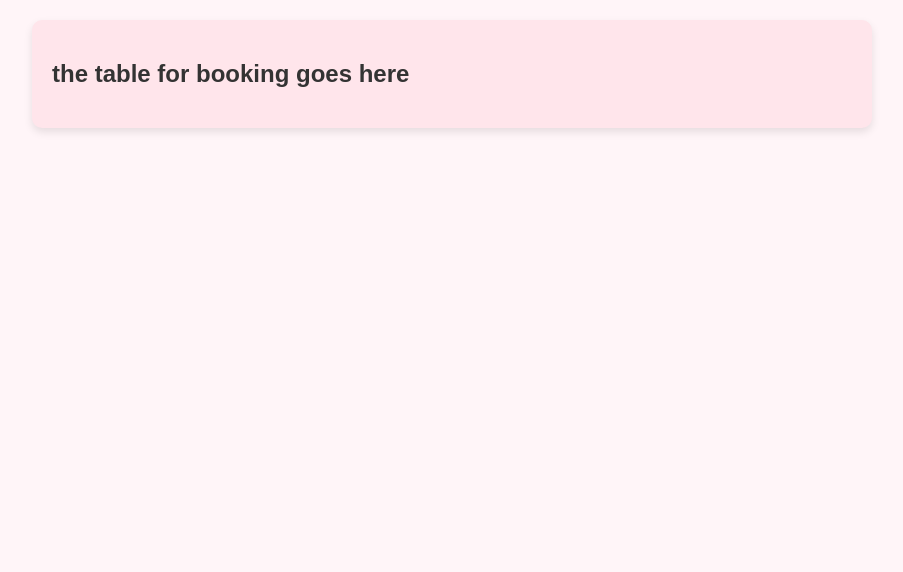
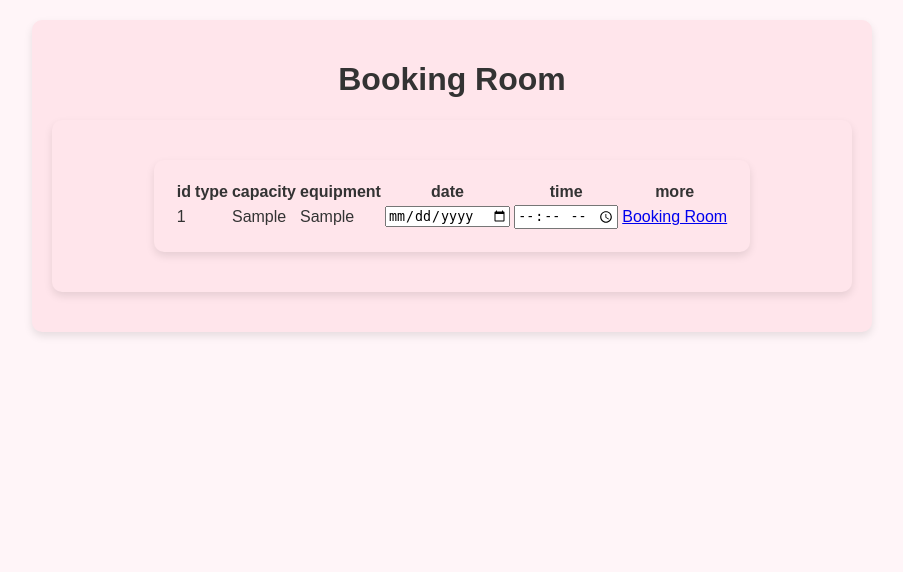
Before and after one commit to Batxl/Itcs333-project, a PHP site: the page made by Main page.php in a window 1280 px wide. Shown: the part 157-729 px from the top of the page, without its empty margins (188-1091 px from the left). Run offline with PHP 8.4, Linux system fonts and the light colour scheme; tables that the repository leaves empty or names only in its code hold one stand-in row (values such as "Sample post").

Commit message:
Add files via upload

```diff
--- a/Main page.php
+++ b/Main page.php
@@ -45,6 +45,14 @@
             border-radius: 10px;
             box-shadow: 0 4px 8px rgba(0, 0, 0, 0.1);
         }
+        .table{
+            max-width: 800px;
+            margin: 20px auto;
+            padding: 20px;
+            background-color: #ffe5eb;
+            border-radius: 10px;
+            box-shadow: 0 4px 8px rgba(0, 0, 0, 0.1);
+        }
         footer {
             background-color: #ffc2d1;
             color: #333;
@@ -57,7 +65,9 @@
         }
     </style>
 </head>
+
 <body>
+    <!--Room details-->
     <header>
         <h1>Room booking system</h1>
     </header>
@@ -68,8 +78,77 @@
         <a href="Registration & login Page.html">Regiser and Log in</a>
     </nav>
     <div class="container">
-        <h2>the table for booking goes here</h2>
-        <p></p>
+        <h1 style="text-align: center;">Booking Room</h1>
+
+
+
+
+
+<!--display room data in table-->
+
+<div class="container">
+
+<div class="row">
+    <div class="col-md-8">
+        <table action="roomdata.php"  class="table table-hover table-responsive table-primary">
+            <thead class="table-warning">
+
+            <tr>
+                <th scope="col">id</th>
+                <th scope="col">type</th>
+                <th scope="col">capacity</th>
+                <th scope="col">equipment</th>
+                <th scope="col">date</th>
+                <th scope="col">time</th>
+                 <th scope="col">more</th>
+            </tr>
+            </thead>
+            <tbody>
+                <?php
+                 $conn= mysqli_connect('localhost', 'root', '', 'room');
+
+                   if($conn->connect_error){
+                       die("Connection Failed:" . $conn->connect_error);
+
+                    }
+                    $sql = "SELECT * FROM rooms";
+                    $result = $conn-> query($sql);
+
+                    if($result-> num_rows > 0) {
+                        while($row= $result->fetch_assoc()){
+                            ?>
+                            <tr>
+                    <td><?php echo $row ['id']   ?></td>
+                    <td><?php echo $row ['type']   ?></td>
+                    <td><?php echo $row ['capacity']   ?></td>
+                    <td><?php echo $row ['equipment']   ?></td>
+
+                     <th > <label for="name?id=<?php echo $row ['id']?>"></label>
+                    <input type="date" name="date" id="date" required></th>
+
+                    <th>  <label for="time?id=<?php echo $row['id']?>"></label>
+                    <input type="time" name="time" id="time" required></th>
+
+                    <td> <a href="http://localhost:1080/Itcs333-project-2/booking.php?id=<?php echo $row['id']?>" >Booking Room</a></td>
+
+
+                </tr>
+
+                <?php
+                        }
+
+                    }
+
+?>
+
+            </tbody>
+        </table>
+    </div>
+</div>
+</div>
+
+
+
     </div>
     <footer>
 
--- a/bookingdata.php
+++ b/bookingdata.php
@@ -35,7 +35,7 @@ if($_SERVER["REQUEST_METHOD"]=="POST"){
 
     $sql = "INSERT INTO `booking`(`name`, `email`)
     VALUES ('$name','$email')";
-
+     //if the room reservation is successful
     if($conn->query($sql)==TRUE){
         echo "Booking Successfully";
 
@@ -48,6 +48,8 @@ $conn->close();
 
 ?>
 <br>
-   <a href="rtable.php">Back</a>
+   <a href="roomtable.php">Back To Home Page</a>
+
+
     </body>
 </html>
--- a/roomtable.php
+++ b/roomtable.php
@@ -18,7 +18,7 @@
 
 <div class="row">
     <div class="col-md-8">
-        <table action="roomindex.php"  class="table table-hover table-responsive table-primary">
+        <table action="roomdata.php"  class="table table-hover table-responsive table-primary">
             <thead class="table-warning">
 
             <tr>
@@ -57,7 +57,7 @@
                     <th>  <label for="time?id=<?php echo $row['id']?>"></label>
                     <input type="time" name="time" id="time" required></th>
 
-                    <td> <a href="http://localhost:1080/project.booking/booking-room.php?id=<?php echo $row['id']?>" >Booking Room</a></td>
+                    <td> <a href="http://localhost:1080/Itcs333-project-2/booking.php?id=<?php echo $row['id']?>" >Booking Room</a></td>
 
 
                 </tr>
```
Also changed, not shown: booking.php (+5 -4 lines), Index.php (line endings or trailing spaces), Notifications.php (line endings or trailing spaces), Room table.php (line endings or trailing spaces), comments.php (line endings or trailing spaces), managetable.php (line endings or trailing spaces), project.sql (line endings or trailing spaces), submit_comment.php (line endings or trailing spaces).
